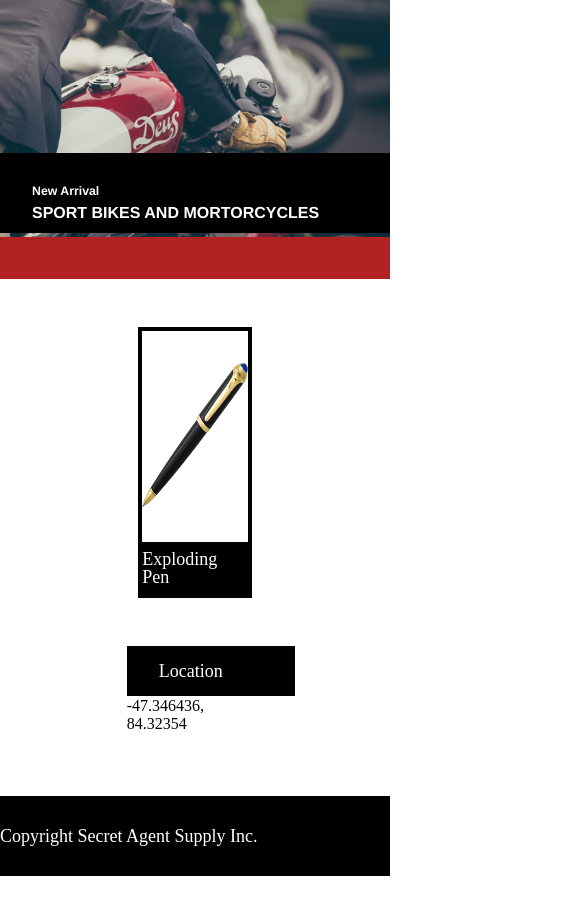
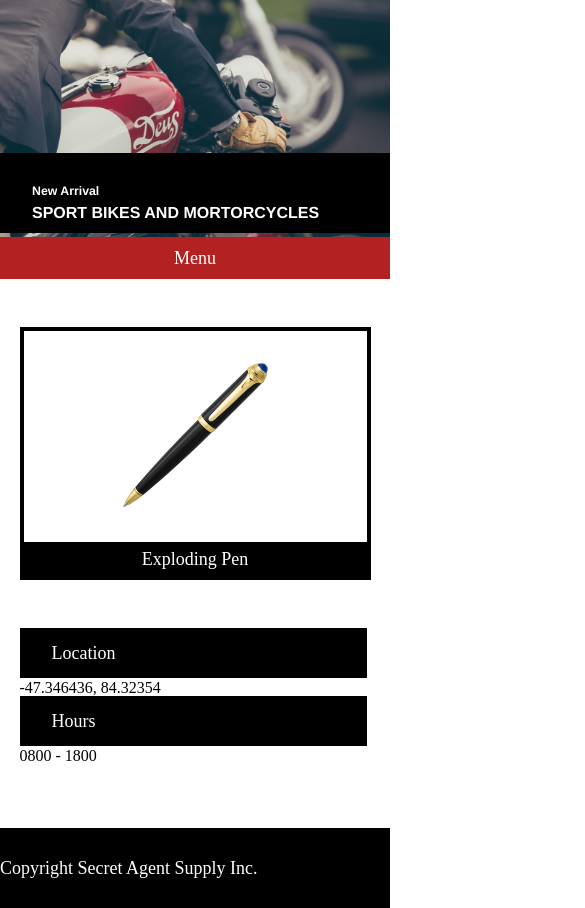
Before and after one commit to ericserdar/Secret-agent, a plain HTML site: page index.html in a window 390 px wide. Shown: the part 48-956 px from the top of the page, 585 px wide, since content can reach past the window. Before the commit the page ends 924 px from the top, so only its background shows below. Drawn offline with Linux system fonts and the light colour scheme.

Commit message:
updated mobile styling

```diff
--- a/resources/style.css
+++ b/resources/style.css
@@ -189,7 +189,7 @@ footer h6 {
 
 /* css for screens under 470px */
 
-@media only screen and (max-width: 470px) {
+@media only screen and (max-width: 700px) {
   .company-header h2 {
     display: none;
   }
@@ -202,10 +202,19 @@ footer h6 {
     height: 15rem;
   }
 
+  nav {
+    display: flex;
+  }
+
+  .mobile-nav {
+    display: flex;
+    text-align: center;
+  }
+
   .main-container-text {
     height: 5rem;
     width: 100%;
-  }
+}
 
   .main-container-text h3 {
   font-family: Helvetica;
@@ -226,11 +235,11 @@ footer h6 {
     margin-bottom: 0.25rem;
   }
 
-  .watch {
-    display: none;
-  }
+.product-images {
+  width: 100%
+}
 
-  .hours {
+.product-images.watch {
     display: none;
   }
 
@@ -241,4 +250,17 @@ footer h6 {
   .product-section {
     width: 90%;
   }
+
+  .location-section {
+    display: flex;
+    flex-direction: column;
+  }
+
+  .location-container {
+    width: 90%;
+  }
+
+  .location {
+    width: inherit;
+  }
 }
```
